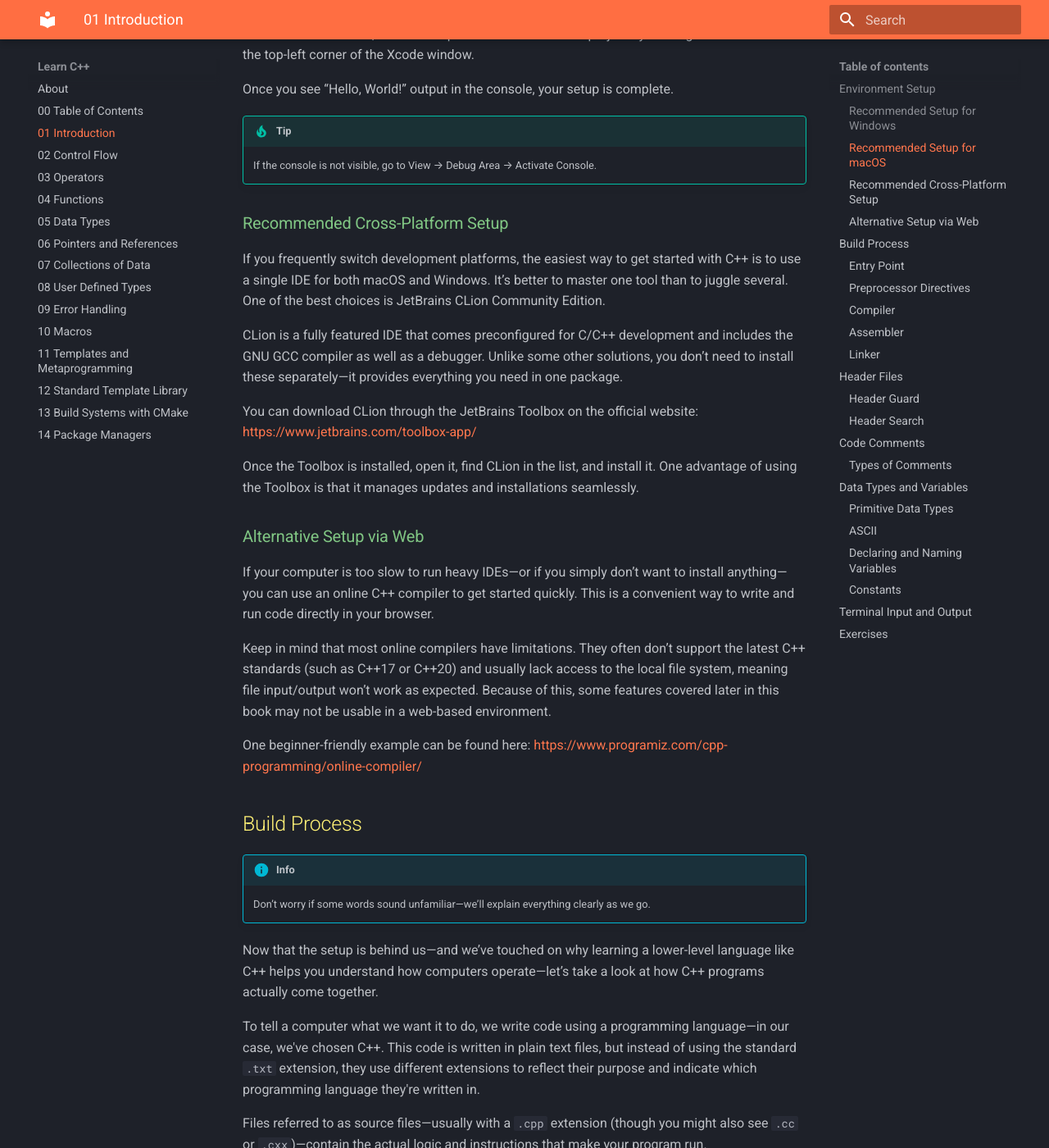
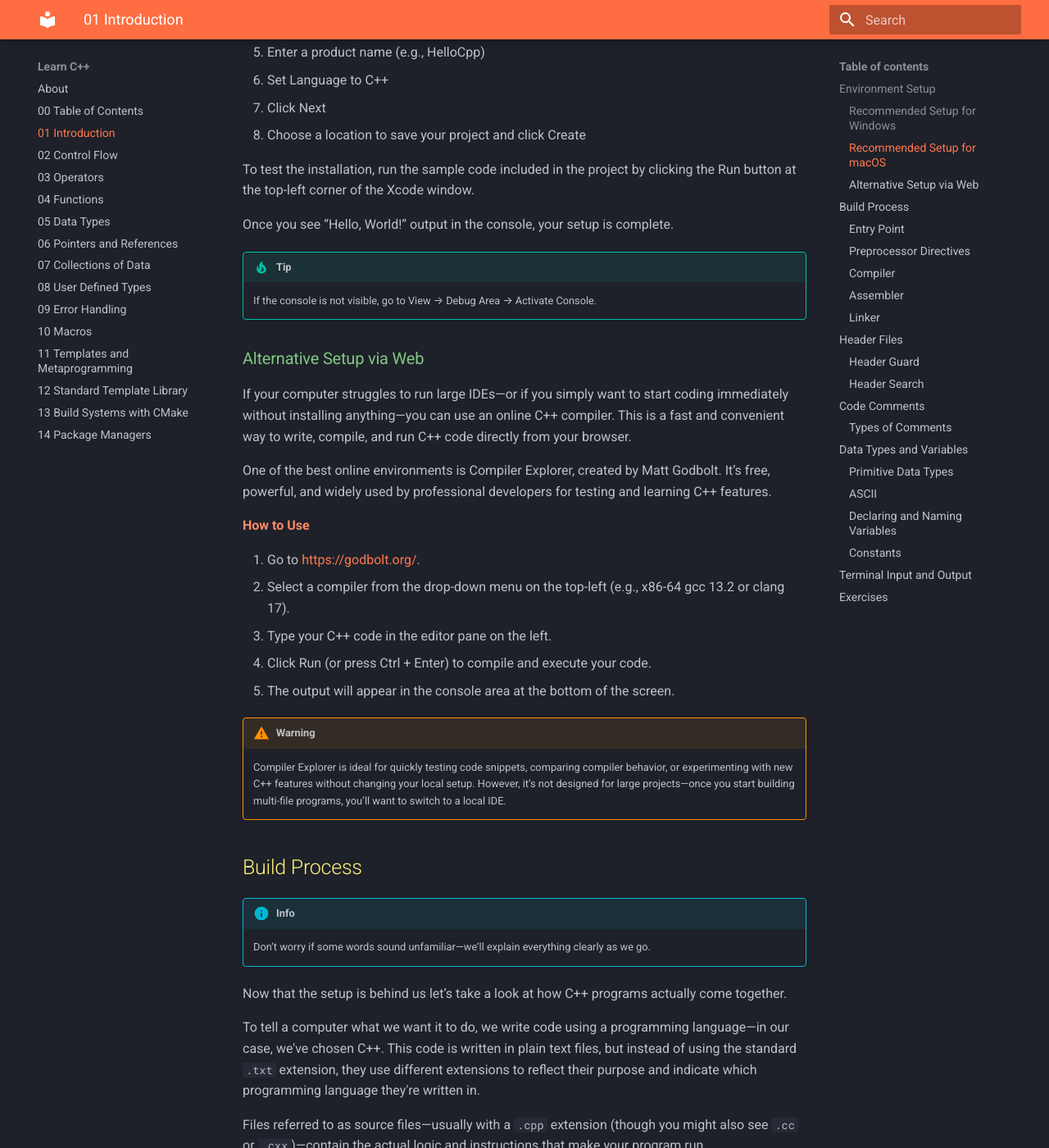
Before and after one commit to CL0001/learn-cplusplus, an MkDocs documentation site: the page built from docs/01 Introduction.md, in a window 1280 px wide and 1400 px high, scrolled down 2811 px. Shown: the whole window at 82% size. Built offline with MkDocs 1.6.1 and Material for MkDocs 9.7.7, drawn with Linux system fonts in a browser that asks for light colours; some of the changed text lies outside the part shown.

Commit message:
chore: polish grammar

````diff
--- a/docs/01 Introduction.md
+++ b/docs/01 Introduction.md
@@ -24,6 +24,11 @@ It introduces features that make your programs safer, more maintainable, and mor
 
 In this book, we’ll work through C++ from the ground up.
 Along the way, we’ll occasionally dip into C concepts as well, especially when we want to get closer to the hardware or squeeze out every last bit of performance.
+
+!!! info
+    Before we jump into actual coding, we need to cover a few essentials in this introduction chapter.
+    We'll go through how to set up your development environment, introduce some basic terminology and conventions used throughout the book, and get familiar with how the C++ build process works.
+    Once those foundations are in place, we’ll be ready to start writing real C++ code.
 
 ## Environment Setup
 
@@ -97,38 +102,32 @@ Once you see “Hello, World!” output in the console, your setup is complete.
 
     If the console is not visible, go to View → Debug Area → Activate Console.
 
-### Recommended Cross-Platform Setup
-
-If you frequently switch development platforms, the easiest way to get started with C++ is to use a single IDE for both macOS and Windows.
-It’s better to master one tool than to juggle several.
-One of the best choices is JetBrains CLion Community Edition.
-
-CLion is a fully featured IDE that comes preconfigured for C/C++ development and includes the GNU GCC compiler as well as a debugger.
-Unlike some other solutions, you don’t need to install these separately—it provides everything you need in one package.
-
-You can download CLion through the JetBrains Toolbox on the official website:
-<a href="https://www.jetbrains.com/toolbox-app/" target="_blank">https://www.jetbrains.com/toolbox-app/</a>
-
-Once the Toolbox is installed, open it, find CLion in the list, and install it.
-One advantage of using the Toolbox is that it manages updates and installations seamlessly.
-
 ### Alternative Setup via Web
 
-If your computer is too slow to run heavy IDEs—or if you simply don’t want to install anything—you can use an online C++ compiler to get started quickly.
-This is a convenient way to write and run code directly in your browser.
+If your computer struggles to run large IDEs—or if you simply want to start coding immediately without installing anything—you can use an online C++ compiler.
+This is a fast and convenient way to write, compile, and run C++ code directly from your browser.
 
-Keep in mind that most online compilers have limitations.
-They often don’t support the latest C++ standards (such as C++17 or C++20) and usually lack access to the local file system, meaning file input/output won’t work as expected.
-Because of this, some features covered later in this book may not be usable in a web-based environment.
+One of the best online environments is Compiler Explorer, created by Matt Godbolt.
+It’s free, powerful, and widely used by professional developers for testing and learning C++ features.
 
-One beginner-friendly example can be found here: <a href="https://www.programiz.com/cpp-programming/online-compiler/" target="_blank" rel="noopener noreferrer">https://www.programiz.com/cpp-programming/online-compiler/</a>
+**How to Use**
+
+1. Go to <a href="https://godbolt.org/" target="_blank" rel="noopener noreferrer">https://godbolt.org/</a>.
+2. Select a compiler from the drop-down menu on the top-left (e.g., x86-64 gcc 13.2 or clang 17).
+3. Type your C++ code in the editor pane on the left.
+4. Click Run (or press Ctrl + Enter) to compile and execute your code.
+5. The output will appear in the console area at the bottom of the screen.
+
+!!! warning
+    Compiler Explorer is ideal for quickly testing code snippets, comparing compiler behavior, or experimenting with new C++ features without changing your local setup.
+    However, it’s not designed for large projects—once you start building multi-file programs, you’ll want to switch to a local IDE.
 
 ## Build Process
 
 !!! info
     Don’t worry if some words sound unfamiliar—we’ll explain everything clearly as we go.
 
-Now that the setup is behind us—and we’ve touched on why learning a lower-level language like C++ helps you understand how computers operate—let’s take a look at how C++ programs actually come together.
+Now that the setup is behind us let’s take a look at how C++ programs actually come together.
 
 To tell a computer what we want it to do, we write code using a programming language—in our case, we've chosen C++.
 This code is written in plain text files, but instead of using the standard `.txt` extension, they use different extensions to reflect their purpose and indicate which programming language they're written in.
@@ -137,19 +136,13 @@ Files referred to as source files—usually with a `.cpp` extension (though you
 
 Files referred to as header files—commonly ending in `.h`, `.hh`, or `.hpp`—are used to declare things like functions, classes, and variables so they can be shared across multiple source files.
 
-Though these file extensions are common, they’re just conventions—they don’t affect how the compiler interprets the code.
-While these naming patterns help humans organize code, you could technically name your files almost anything.
-What really matters is how the compiler is instructed to treat them.
-As long as the compiler knows it’s a C++ source file, it will be processed correctly, regardless of the extension.
-
+These file extensions are common, but they’re just conventions—they don’t affect how the compiler interprets your code.
+Naming patterns help humans organize files, but technically, you could name them almost anything.
 This separation of code into source and header files is foundational to how C++ projects are structured.
 
-After writing code to describe what we want the computer to do, the next step is turning that code into something the machine can actually run.
-This means translating the human-readable code into a binary file—a format the computer understands directly.
+Once we’ve written code describing what we want the computer to do, the next step is to turn it into a binary file—a format the machine can execute directly.
 
-This binary is usually either an executable—such as a `.exe` file on Windows—or a library, which contains pre-written, pre-compiled code that can be linked into an executable, like `.lib` or `.dll` files.
-
-We’ll dive deeper into libraries and the linking process in later chapters.
+This binary is usually either an executable—such as a `.exe` file on Windows—or a library, which contains pre-written, pre-compiled code that can be linked into an executable, like `.lib` or `.dll` files. We'll dive deeper into libraries and the process of linking against them in later chapters.
 
 The next important piece to understand is the compilation process itself—how your source code becomes a working program.
 This process is influenced by two key settings: project configuration and target platform.
@@ -177,7 +170,6 @@ Every C++ program needs an entry point—the place where execution begins.
 Without it, your program has no defined starting point.
 
 You’ve already seen this entry point during setup, where a sample file was created for you.
-
 
 ```cpp title="main.cpp"
 #include <iostream>
````
Also changed, not shown: docs/00 Table of Contents.md (+4 -3 lines).
